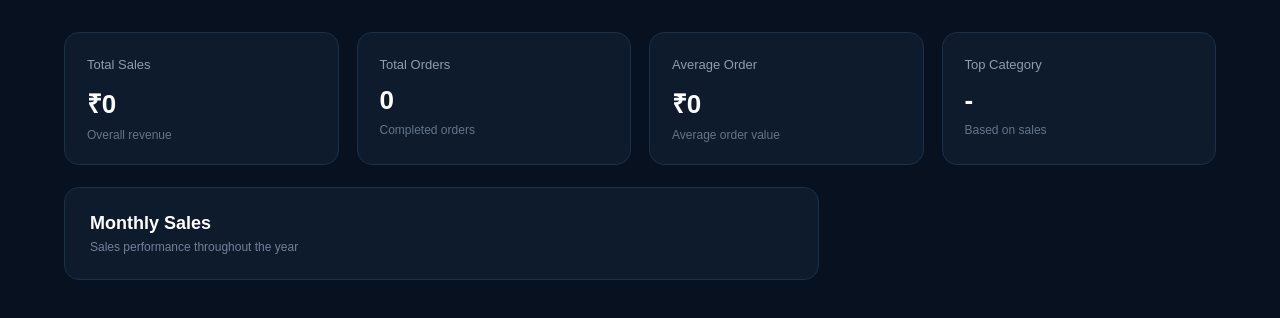
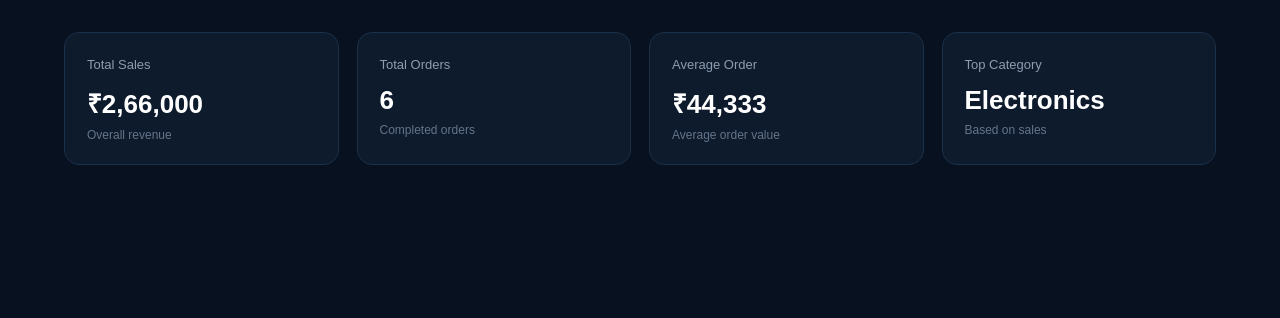
Before and after one commit to nesnanechu20/mini-sales-dashboard, a plain HTML site: page index.html in a window 1280 px wide. Shown: the part 138-456 px from the top of the page. Drawn offline with Linux system fonts and the light colour scheme.

Commit message:
Update index.html

```diff
--- a/index.html
+++ b/index.html
@@ -1,132 +1,58 @@
 <!DOCTYPE html>
 <html lang="en">
-
 <head>
     <meta charset="UTF-8">
     <meta name="viewport" content="width=device-width, initial-scale=1.0">
-
-    <title>Mini Data Dashboard</title>
-
+    <title>Mini Sales Dashboard</title>
     <link rel="stylesheet" href="styles.css">
 </head>
-
 <body>
-
     <div class="dashboard">
-
         <!-- Header -->
         <header>
-
             <div>
                 <p class="small-title">DATA INSIGHTS</p>
-
                 <h1>Sales Dashboard</h1>
-
-                <p class="subtitle">
-                    A simple view of sales performance and trends.
-                </p>
+                <p class="subtitle">A simple view of sales performance and trends.</p>
             </div>
 
             <select id="categoryFilter">
-
-                <option value="all">
-                    All Categories
-                </option>
-
-                <option value="Electronics">
-                    Electronics
-                </option>
-
-                <option value="Fashion">
-                    Fashion
-                </option>
-
-                <option value="Books">
-                    Books
-                </option>
-
+                <option value="all">All Categories</option>
+                <option value="Electronics">Electronics</option>
+                <option value="Fashion">Fashion</option>
+                <option value="Books">Books</option>
             </select>
-
         </header>
 
-
         <!-- Summary Cards -->
-
         <section class="cards">
+            <div class="card">
+                <span>Total Sales</span>
+                <h2 id="totalSales">₹0</h2>
+                <p>Overall revenue</p>
+            </div>
 
             <div class="card">
-
-                <span>Total Sales</span>
-
-                <h2 id="totalSales">
-                    ₹0
-                </h2>
-
-                <p>Overall revenue</p>
-
+                <span>Total Orders</span>
+                <h2 id="totalOrders">0</h2>
+                <p>Completed orders</p>
             </div>
 
+            <div class="card">
+                <span>Average Order</span>
+                <h2 id="averageOrder">₹0</h2>
+                <p>Average order value</p>
+            </div>
 
             <div class="card">
+                <span>Top Category</span>
+                <h2 id="topCategory">-</h2>
+                <p>Based on sales</p>
+            </div>
+        </section>
+    </div>
 
-                <span>Total Orders</span>
-
-                <h2 id="totalOrders">
-                    0
-                </h2>
-
-                <p>Completed orders</p>
-
-            </div>
-
-
-            <div class="card">
-
-                <span>Average Order</span>
-
-                <h2 id="averageOrder">
-                    ₹0
-                </h2>
-
-                <p>Average order value</p>
-
-            </div>
-
-
-            <div class="card">
-
-                <span>Top Category</span>
-
-                <h2 id="topCategory">
-                    -
-                </h2>
-
-                <p>Based on sales</p>
-
-            </div>
-
-        </section>
-
-
-        <!-- Main Content -->
-
-        <section class="content">
-
-
-            <!-- Sales Chart -->
-
-            <div class="panel large-panel">
-
-                <div class="panel-header">
-
-                    <div>
-
-                        <h3>Monthly Sales</h3>
-
-                        <p>
-                            Sales performance throughout the year
-                        </p>
-
-                    </div>
-
-                </
+    <!-- Script File Link (Aettavum thazhe undavanam) -->
+    <script src="script.js"></script>
+</body>
+</html>
```
